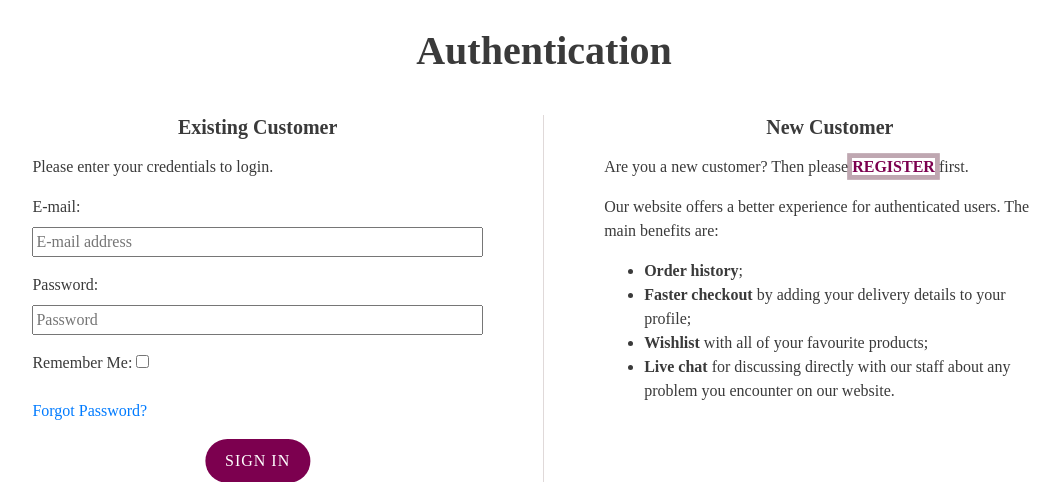
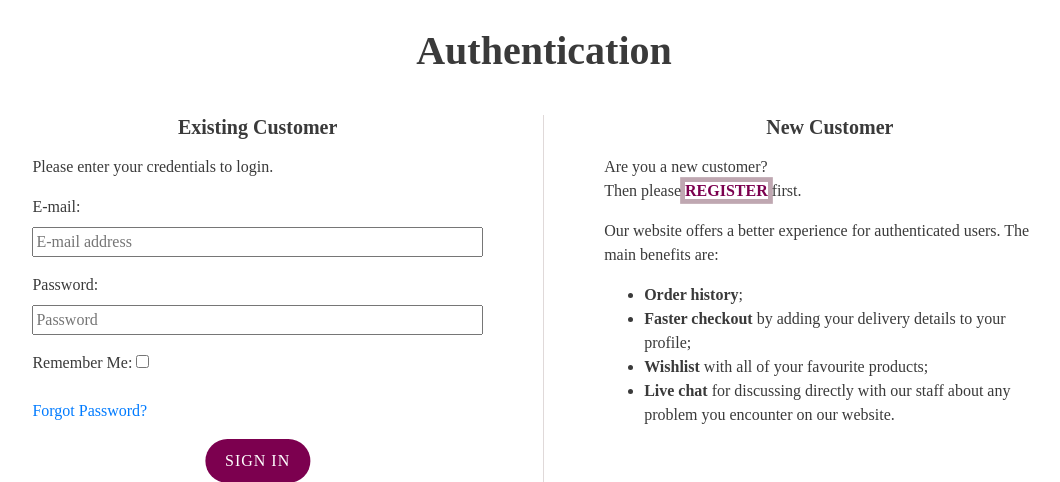
Before and after one commit to useriasminna/the-guilty-grape-wine-shop, a Django app: page /accounts/login/ in a window 1280 px wide. Shown: the part 124-606 px from the top of the page, without its empty margins (96-1156 px from the left). Run offline with Django 3.2, Linux system fonts and the light colour scheme; some libraries are stand-ins or nearby versions; some web fonts are replaced.

Commit message:
Update login test

```diff
--- a/templates/allauth/account/login.html
+++ b/templates/allauth/account/login.html
@@ -28,8 +28,8 @@
     <div class="col-12 col-md-6 text-left">
       <div class="col-md-10 p-0 mx-auto">
         <h5 class="text-center font-weight-bold mb-3">New Customer</h5>
-        <p>{% blocktrans %}Are you a new customer? Then please
-          <a class="auth-link" href="{{ signup_url }}">register</a> first.{% endblocktrans %}
+        <p>{% blocktrans %}Are you a new customer? <br>
+          Then please <a class="auth-link" href="{{ signup_url }}">register</a> first.{% endblocktrans %}
         </p>
         <p>Our website offers a better experience for authenticated users. The main benefits are:
           <ul>
```
